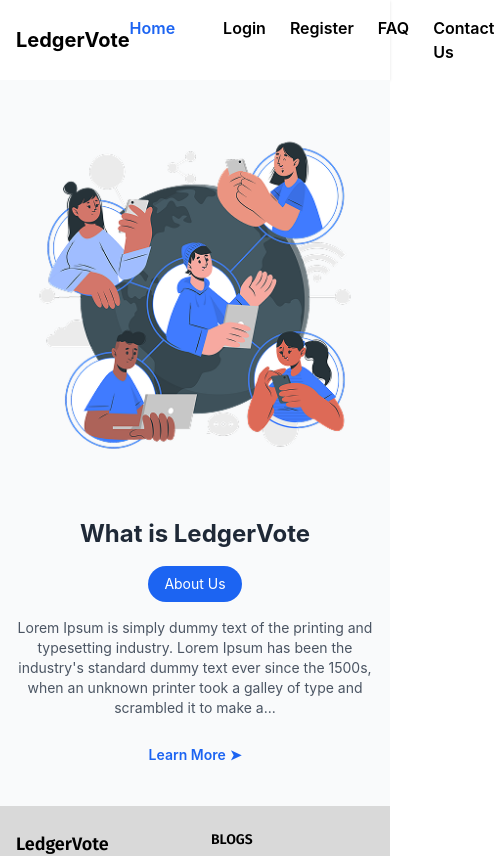
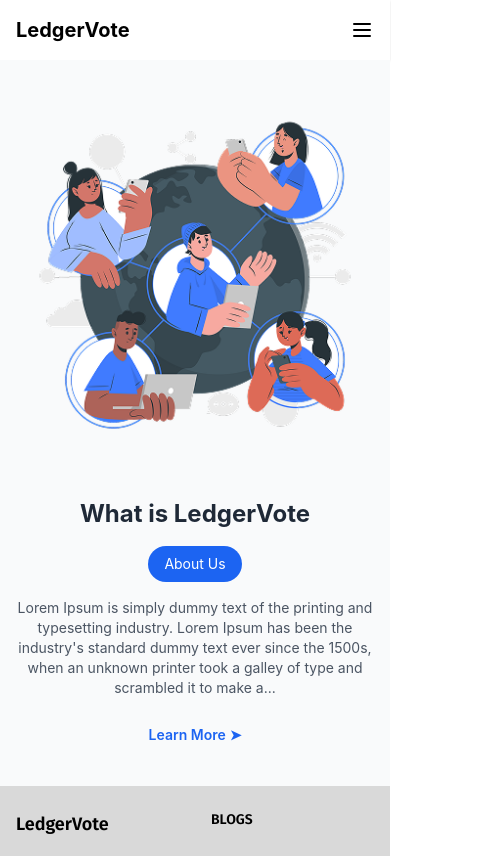
Before and after one commit to LedgerVote/ledger-vote-frontend, a React (Vite) app: page / in a window 390 px wide. Shown: the top 856 px of the page, 494 px wide, since content can reach past the window. Built offline with nearby package versions, Linux system fonts and the light colour scheme.

Commit message:
Updated Navbar with new styling/features

```diff
--- a/src/components/Navbar.jsx
+++ b/src/components/Navbar.jsx
@@ -1,13 +1,15 @@
-import React from 'react'
+import React, { useState } from 'react';
 
 function Navbar() {
+  const [isOpen, setIsOpen] = useState(false);
+
   return (
+    <nav className="bg-white shadow">
+      <div className="max-w-screen-xl mx-auto px-4 py-4 flex justify-between items-center">
+        <div className="text-xl font-bold text-black">LedgerVote</div>
 
-
-    <nav className="bg-white shadow">
-    <div className="max-w-screen-xl mx-auto px-4 flex justify-between items-center py-4">
-      <div className="text-xl font-bold text-black">LedgerVote</div>
-      <ul className="flex space-x-6 font-semibold">
+        {/* Desktop Menu */}
+        <ul className="hidden md:flex space-x-6 font-semibold">
           <li><a href="#" className="text-blue-600">Home</a></li>
           <li><a href="#" className="text-black hover:text-blue-600">Login</a></li>
           <li><a href="#" className="text-black hover:text-blue-600">Register</a></li>
@@ -15,11 +17,40 @@ function Navbar() {
           <li><a href="#" className="text-black hover:text-blue-600">Contact Us</a></li>
         </ul>
 
+        {/* Mobile Menu Button */}
+        <button
+          className="md:hidden text-black focus:outline-none"
+          onClick={() => setIsOpen(!isOpen)}
+          aria-label="Toggle menu"
+        >
+          {isOpen ? (
+            // Close Icon
+            <svg xmlns="http://www.w3.org/2000/svg" className="h-6 w-6" fill="none"
+              viewBox="0 0 24 24" stroke="currentColor" strokeWidth={2}>
+              <path strokeLinecap="round" strokeLinejoin="round" d="M6 18L18 6M6 6l12 12" />
+            </svg>
+          ) : (
+            // Hamburger Icon
+            <svg xmlns="http://www.w3.org/2000/svg" className="h-6 w-6" fill="none"
+              viewBox="0 0 24 24" stroke="currentColor" strokeWidth={2}>
+              <path strokeLinecap="round" strokeLinejoin="round" d="M4 6h16M4 12h16M4 18h16" />
+            </svg>
+          )}
+        </button>
       </div>
 
+      {/* Mobile Menu Items */}
+      {isOpen && (
+        <ul className="md:hidden px-4 pb-4 space-y-2 font-semibold">
+          <li><a href="#" className="block text-blue-600">Home</a></li>
+          <li><a href="#" className="block text-black hover:text-blue-600">Login</a></li>
+          <li><a href="#" className="block text-black hover:text-blue-600">Register</a></li>
+          <li><a href="#" className="block text-black hover:text-blue-600">FAQ</a></li>
+          <li><a href="#" className="block text-black hover:text-blue-600">Contact Us</a></li>
+        </ul>
+      )}
     </nav>
-
-  )
+  );
 }
 
-export default Navbar
+export default Navbar;
```
Lines whose indentation alone changed are shown as unchanged.
